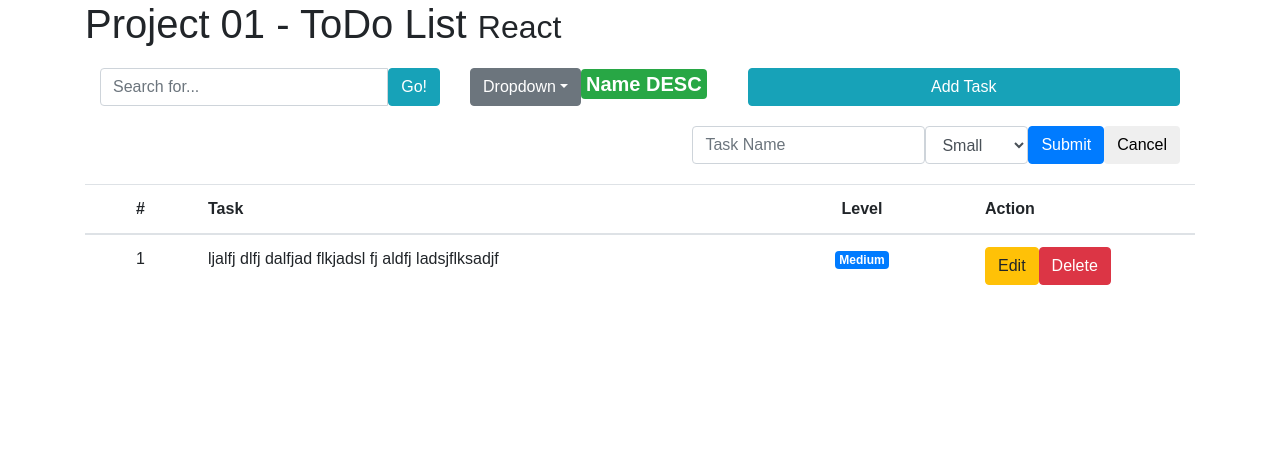
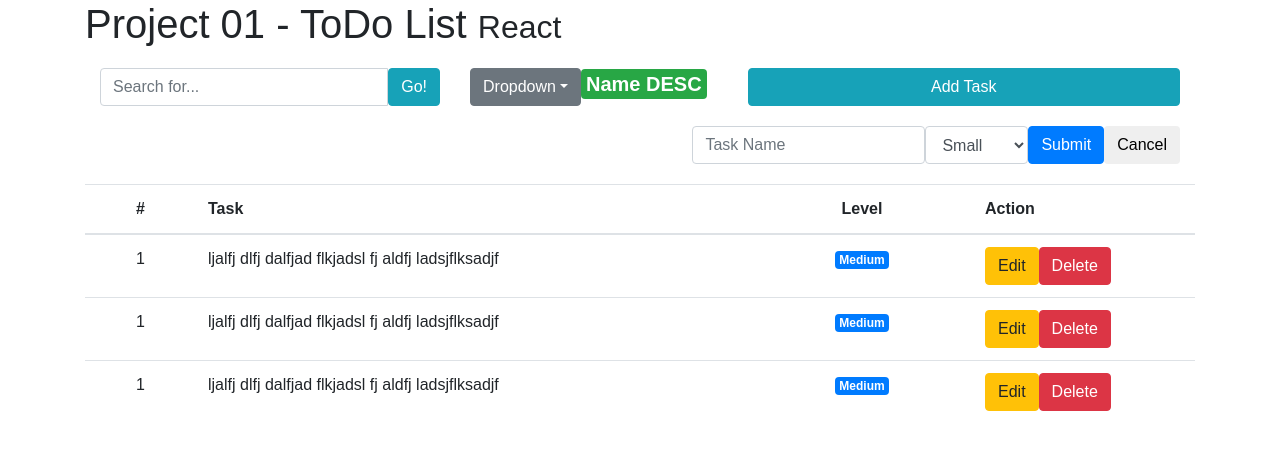
Before and after one commit to TrinhCDanh/Self-learning-Reactjs, a React (Create React App) app in the folder ch02/: page / in a window 1280 px wide. Shown: the top 450 px of the page. Built offline with nearby package versions, Linux system fonts and the light colour scheme.

Commit message:
Mock data

```diff
--- a/ch02/src/App.js
+++ b/ch02/src/App.js
@@ -3,11 +3,23 @@ import Title from './components/Title';
 import Control from './components/Control';
 import Form from './components/Form';
 import List from './components/List';
+
+import Items from './mocks/tasks';
 //import logo from './logo.svg';
 //import './App.css';
 
 class App extends Component {
+  constructor(props) {
+    super(props);
+
+    this.state = {
+      Items: Items
+    };
+  }
+
   render() {
+    let Items = this.state.Items;
+
     return (
       <div className="container">
         <Title />
@@ -16,7 +28,7 @@ class App extends Component {
 
         <Form />
 
-        <List />
+        <List Items={Items}/>
       </div>
     );
   }
--- a/ch02/src/components/List.js
+++ b/ch02/src/components/List.js
@@ -2,7 +2,21 @@ import React, { Component } from 'react';
 import Item from './Item'
 
 export default class List extends Component {
+  constructor(props) {
+    super(props);
+
+    this.state = {
+
+    };
+  }
+
   render() {
+    const Elem = this.props.Items.map((item, index) => {
+      return (
+        <Item key={index} />
+      );
+    });
+
     return (
       <div className="row">
         <table className="table table-hover">
@@ -15,7 +29,7 @@ export default class List extends Component {
             </tr>
           </thead>
           <tbody>
-            <Item />
+            {Elem}
           </tbody>
         </table>
       </div>
--- /dev/null
+++ b/ch02/src/mocks/tasks.js
@@ -0,0 +1,16 @@
+let Items = [
+  {
+    name: "Trinh",
+    level: 0
+  },
+  {
+    name: "Cong",
+    level: 2
+  },
+  {
+    name: "Danh",
+    level: 3
+  }
+];
+
+export default Items;
```
